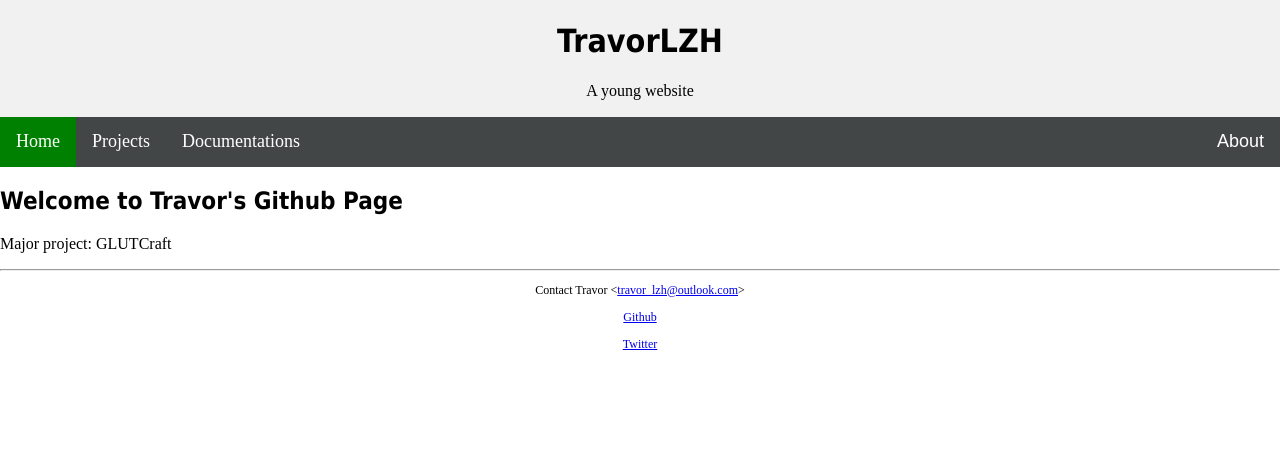
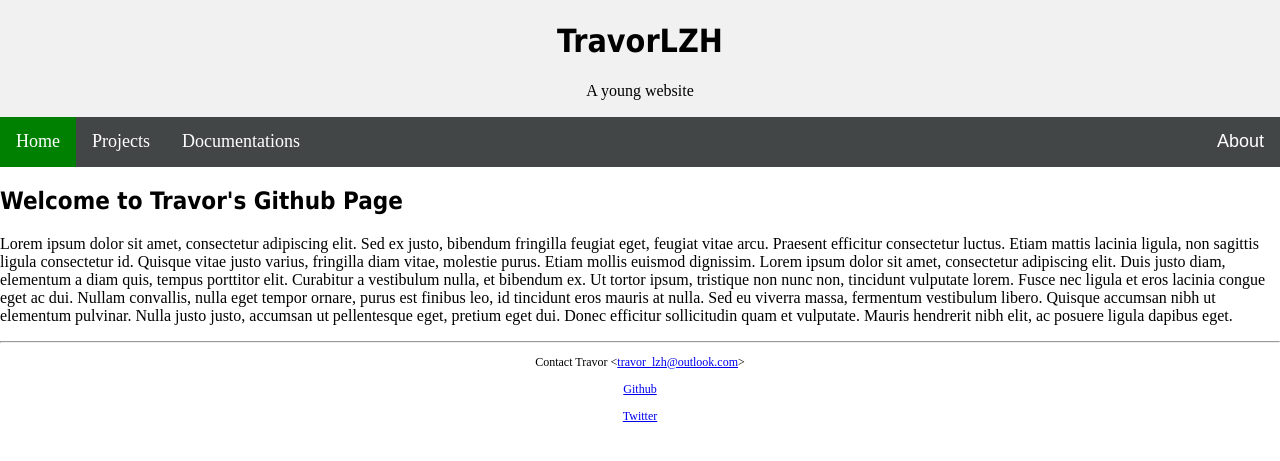
Before and after one commit to TravorLZH/travorlzh.github.io-old, a Jekyll site: the page built from index.html, in a window 1280 px wide. Shown: the top 461 px of the page. Built offline with Jekyll 4.4.1, drawn with Linux system fonts in a browser that asks for light colours.

Commit message:
Style debugging

```diff
--- a/index.html
+++ b/index.html
@@ -4,4 +4,4 @@
 layout: default
 nav: 0
 ---
-<p>Major project: GLUTCraft</p>
+<p>Lorem ipsum dolor sit amet, consectetur adipiscing elit. Sed ex justo, bibendum fringilla feugiat eget, feugiat vitae arcu. Praesent efficitur consectetur luctus. Etiam mattis lacinia ligula, non sagittis ligula consectetur id. Quisque vitae justo varius, fringilla diam vitae, molestie purus. Etiam mollis euismod dignissim. Lorem ipsum dolor sit amet, consectetur adipiscing elit. Duis justo diam, elementum a diam quis, tempus porttitor elit. Curabitur a vestibulum nulla, et bibendum ex. Ut tortor ipsum, tristique non nunc non, tincidunt vulputate lorem. Fusce nec ligula et eros lacinia congue eget ac dui. Nullam convallis, nulla eget tempor ornare, purus est finibus leo, id tincidunt eros mauris at nulla. Sed eu viverra massa, fermentum vestibulum libero. Quisque accumsan nibh ut elementum pulvinar. Nulla justo justo, accumsan ut pellentesque eget, pretium eget dui. Donec efficitur sollicitudin quam et vulputate. Mauris hendrerit nibh elit, ac posuere ligula dapibus eget.</p>
```
